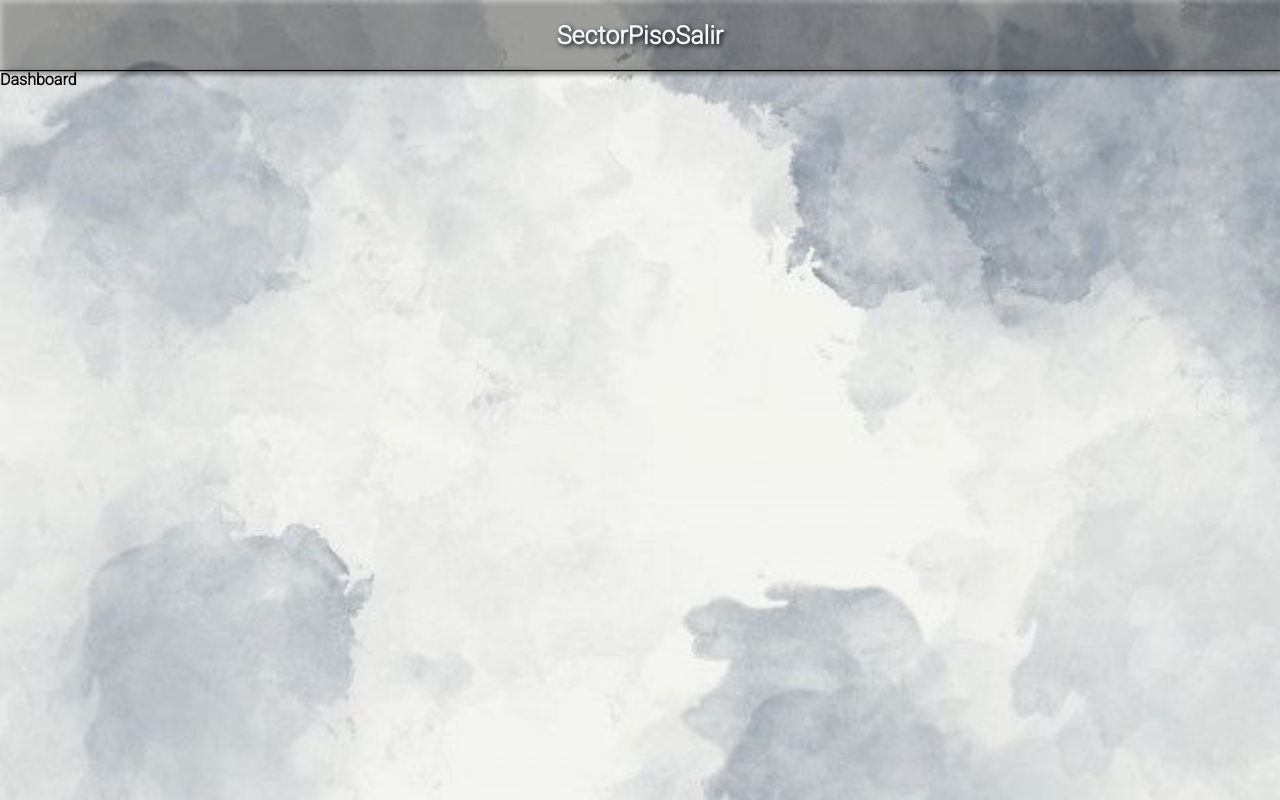
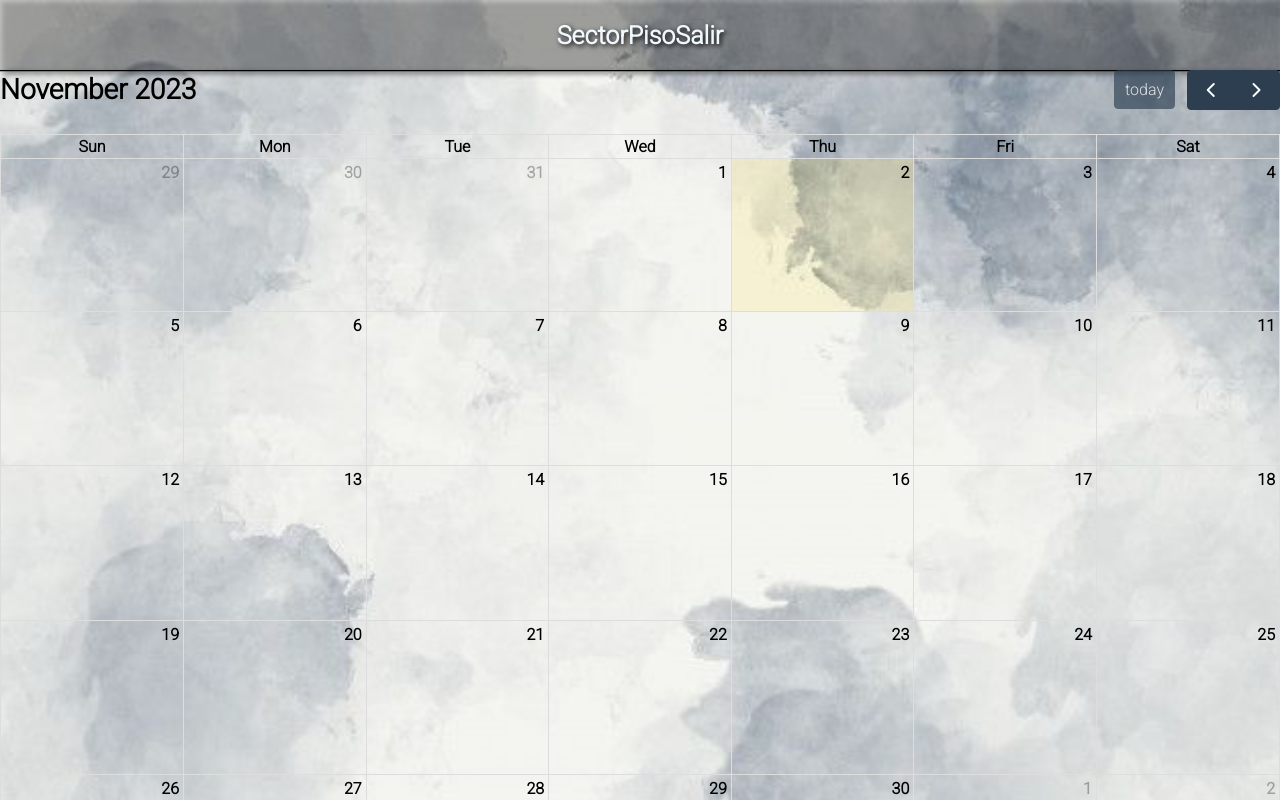
Before and after one commit to JuaniGianfelice/guard-schedule, a React (Create React App) app: page /dashboard in a window 1280 px wide. Built offline with nearby package versions, Linux system fonts and the light colour scheme.

Commit message:
feat(components/schedule)

```diff
--- /dev/null
+++ b/src/components/schedule/schedule.jsx
@@ -0,0 +1,18 @@
+import "./schedule.scss";
+import FullCalendar from "@fullcalendar/react";
+import dayGridPlugin from '@fullcalendar/daygrid'
+
+
+
+const Schedule = () => {
+  return (
+    <div className="schedule">
+      <FullCalendar
+          plugins={[ dayGridPlugin ]}
+          initialView="dayGridMonth"
+        />
+    </div>
+  );
+}
+
+export default Schedule
--- /dev/null
+++ b/src/components/schedule/schedule.scss
@@ -0,0 +1,3 @@
+.schedule{
+    border-color: black;
+}
--- a/src/components/topbar/Topbar.jsx
+++ b/src/components/topbar/Topbar.jsx
@@ -1,5 +1,4 @@
 import "./topbar.scss";
-
 
 const Topbar = () => {
   return (
--- a/src/pages/dashboard.jsx
+++ b/src/pages/dashboard.jsx
@@ -1,10 +1,12 @@
+import Schedule from "../components/schedule/schedule";
 import Topbar from "../components/topbar/Topbar";
+
 
 const Dashboard = () => {
     return (
       <div className="dashboard">
         <Topbar/>
-        Dashboard
+        <Schedule/>
       </div>
     );
   }
```
Also changed, not shown: package.json (+5 -2 lines), src/components/calendar/calendar.jsx (deleted), 1 other file (tests, documents, lock files or other folders).
